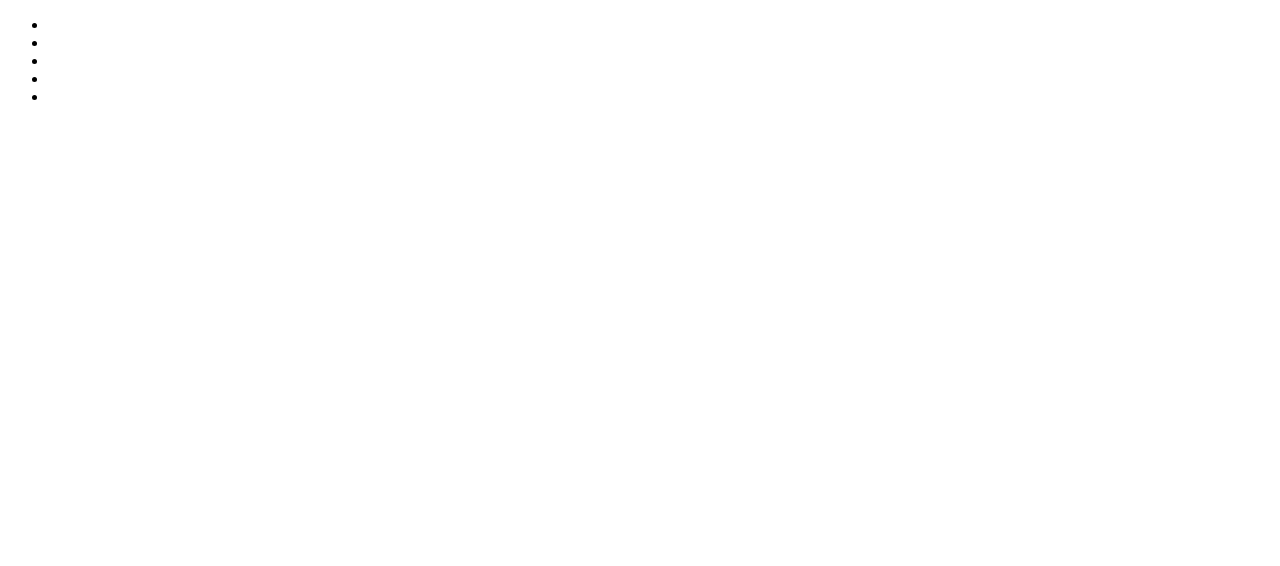
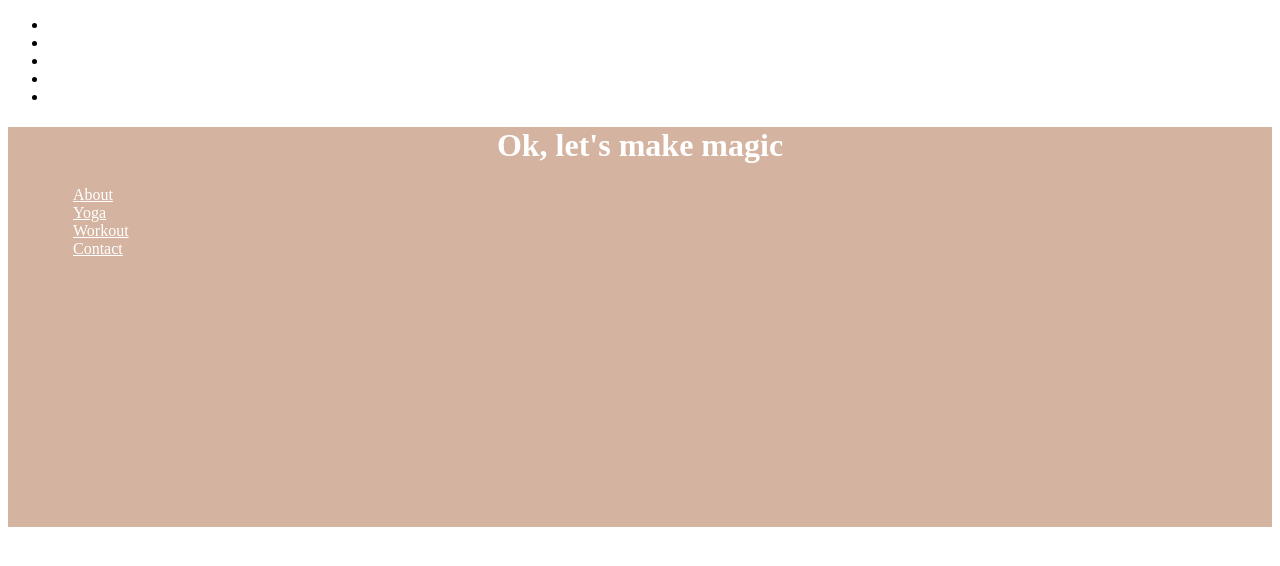
Before and after one commit to Haru-na/love-yourself, a plain HTML site: page index.html in a window 1280 px wide. Drawn offline with nearby package versions, Linux system fonts and the light colour scheme.

Commit message:
footer変えた

```diff
--- a/assets/css/style.css
+++ b/assets/css/style.css
@@ -0,0 +1,26 @@
+footer {
+    height: 50vh;
+    background-color: rgb(212, 180, 160);
+}
+
+footer > h1 {
+    margin-top: 20px;
+    text-align: center;
+    color: white;
+}
+
+footer > .nav {
+    display: flex;
+    align-items: center;
+    justify-content: space-around;
+    padding: 20px 70px;
+
+}
+.nav > li {
+    list-style: none;
+}
+
+.nav > li > a{
+    color: white;
+    padding: 25px;
+}
--- a/index.html
+++ b/index.html
@@ -43,7 +43,25 @@
     </div>
 
     <footer>
+            <h1>Ok, let's make magic</h1>
+            <div class="contents">
 
+                <ul class="nav">
+                    <li>
+                        <a href="about">About</a>
+                    </li>
+                    <li>
+                        <a href="yoga">Yoga</a>
+                    </li>
+                    <li>
+                        <a href="workout">Workout</a>
+                    </li>
+                    <li>
+                        <a href="contact">Contact</a>
+                    </li>
+
+                </ul>
+            </div>
     </footer>
 
     <script defer src="https://ajax.googleapis.com/ajax/libs/jquery/3.3.1/jquery.min.js"></script>
```
